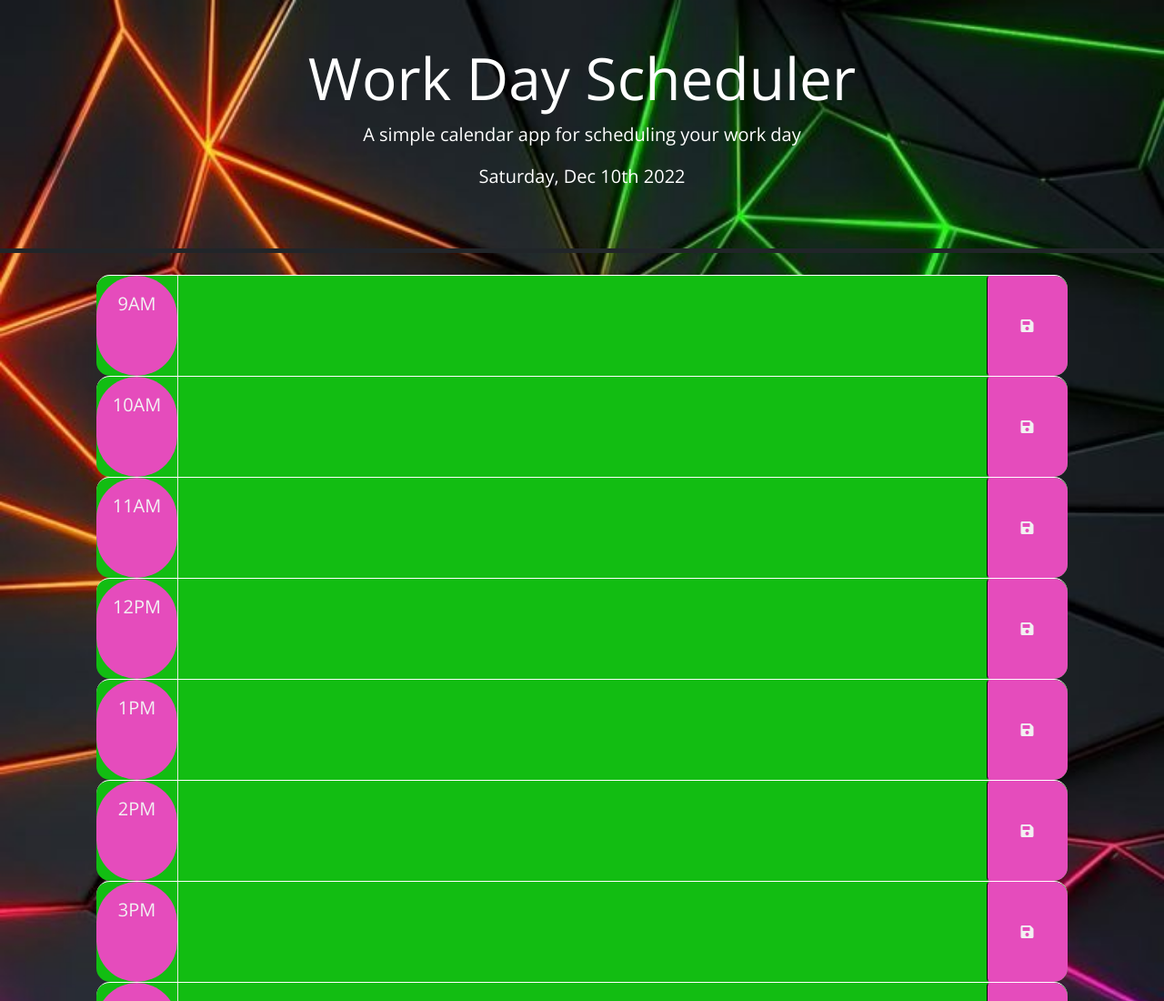
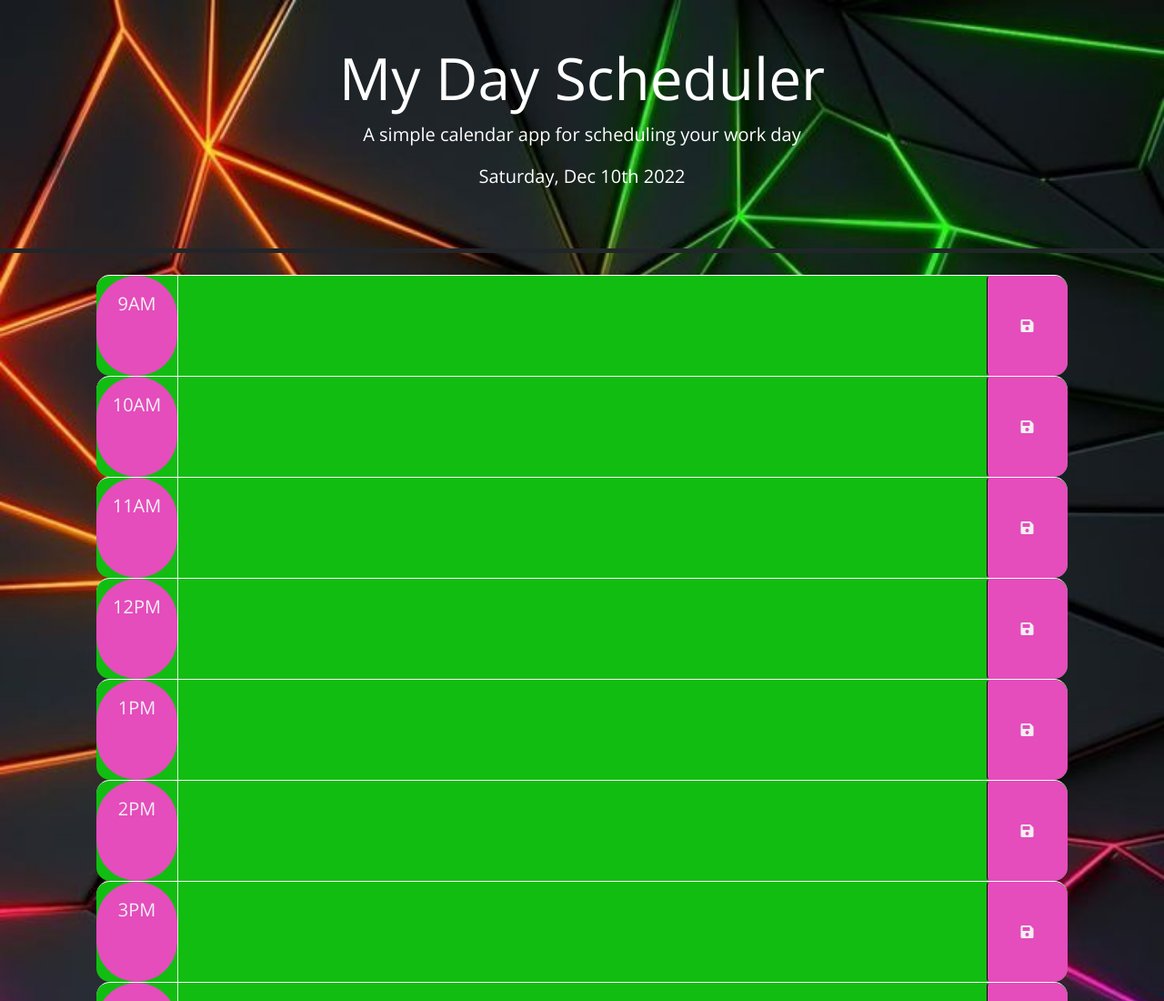
Before and after one commit to activator95/Dailey-planner, a plain HTML site: page index.html in a window 1280 px wide. Shown: the top 1100 px of the page at 91% size. Drawn offline with nearby package versions, Linux system fonts and the light colour scheme.

```diff
--- a/index.html
+++ b/index.html
@@ -26,7 +26,7 @@
 
   <body>
     <header class="p-5 mb-4 border-5 border-bottom border-dark text-center">
-      <h1 class="display-3">Work Day Scheduler</h1>
+      <h1 class="display-3">My Day Scheduler</h1>
       <p class="lead">A simple calendar app for scheduling your work day</p>
       <p id="currentDay" class="lead"></p>
       <p class="notification hide" >saved</p>
```
Also changed, not shown: 2 other files.
